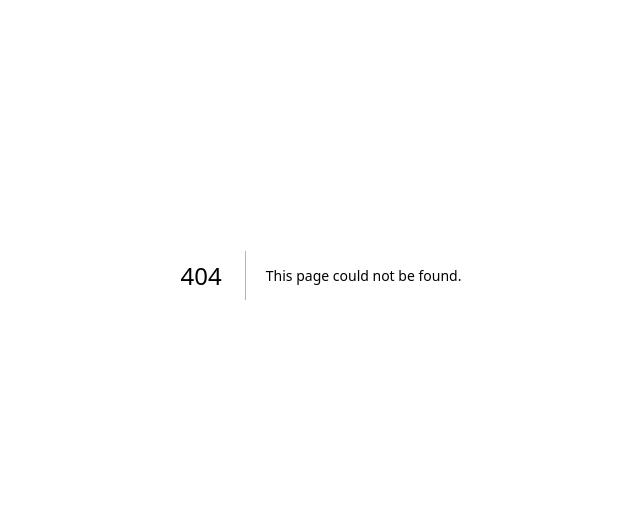
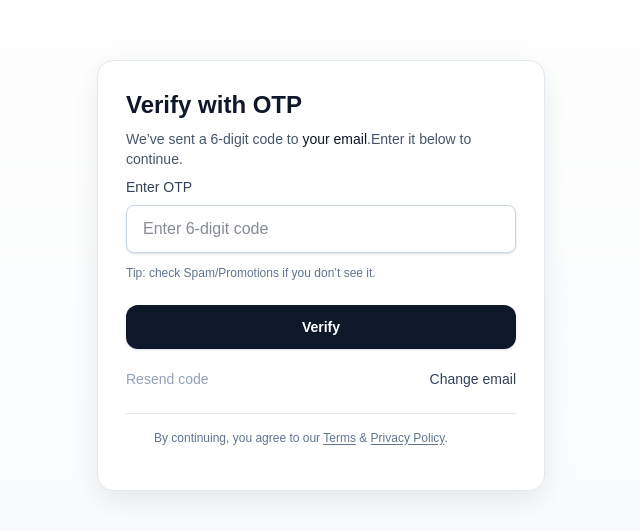
Before and after one commit to TakshilCodes/shopkart-ecom, a Next.js app: page /signup/verify in a window 1280 px wide. Before the commit this address had no page. Shown: the part 125-656 px from the top of the page, without its empty margins (319-959 px from the left). Built offline with nearby package versions, Linux system fonts and the light colour scheme.

Commit message:
Add Verify otp page

```diff
--- a/app/(auth)/(public_auth)/signup/page.tsx
+++ b/app/(auth)/(public_auth)/signup/page.tsx
@@ -57,7 +57,10 @@ export default function Signup() {
                 setError(res.data.error)
                 return setLoading(false)
             }
+
+            router.push(`/signup/verify?verify=${data.email}`)
             return setLoading(false)
+
         }catch(e : any){
             setLoading(false)
             return setError(e?.response.data)
--- /dev/null
+++ b/app/(auth)/(public_auth)/signup/verify/page.tsx
@@ -0,0 +1,110 @@
+"use client"
+import axios from "axios";
+import { useRouter, useSearchParams } from "next/navigation";
+import { useState } from "react"
+import { ClipLoader } from "react-spinners";
+import z from "zod";
+
+export default function Verify() {
+    const [otp, setOtp] = useState('')
+    const [loading, setLoading] = useState(false);
+    const [error, setError] = useState('')
+
+    const router = useRouter();
+
+    const params = useSearchParams();
+    const pendingEmail = params.get("verify");
+
+    const otpValidation = z.string().min(6).max(6)
+
+    async function handleSubmit(e: any) {
+        try {
+            e.preventDefault()
+            setLoading(true);
+            setError("");
+
+            if (!pendingEmail) {
+                setError("Email missing. Please SignUp/SignIn again.");
+                setLoading(false);
+                return;
+            }
+
+            const validate = otpValidation.safeParse(otp)
+
+            if (!validate.success) {
+                setError('Invalid Otp')
+                return setLoading(false)
+            }
+
+            const res = await axios.post('/api/auth/signup/verify', { pendingEmail, otp })
+
+            if (!res.data.ok) {
+                setError(res.data.error)
+                return setLoading(false)
+            }
+
+            router.push('/')
+            return setLoading(false)
+        } catch (e: any) {
+            setError(e?.response?.data?.error || e?.message || "Something went wrong");
+            return setLoading(false)
+        }
+    }
+    return (
+        <div className="min-h-screen bg-linear-to-b from-white to-slate-50 flex items-center justify-center px-4">
+            <div className="w-full max-w-md">
+                <div className="rounded-2xl bg-white shadow-[0_10px_30px_rgba(2,6,23,0.08)] border border-slate-200">
+                    <div className="p-6 sm:p-7">
+                        <h1 className="text-xl sm:text-2xl font-semibold text-slate-900">
+                            Verify with OTP
+                        </h1>
+                        <p className="mt-2 text-sm text-slate-600">We’ve sent a 6-digit code to{" "}<span className="font-medium text-slate-900">your email</span>.Enter it below to continue.</p>
+
+                        <div className="mt-2">
+                            <form onSubmit={handleSubmit}>
+                                <label className="block text-sm font-medium text-slate-700 mb-2">
+                                    Enter OTP
+                                </label>
+
+                                <input
+                                    type="text"
+                                    inputMode="numeric"
+                                    maxLength={6}
+                                    placeholder="Enter 6-digit code"
+                                    className="w-full h-12 rounded-lg border border-slate-300 px-4 text-base text-slate-900 outline-none shadow-sm focus:border-black focus:ring-2 focus:ring-black/10"
+                                    onChange={(e) => setOtp(e.target.value)}
+                                />
+
+                                {error ? <p className="mt-2 text-sm text-red-600">{error}</p> : null}
+
+                                <div className="mt-3 text-xs text-slate-500">Tip: check Spam/Promotions if you don’t see it.</div>
+
+                                <button
+                                    className="mt-6 w-full rounded-xl bg-slate-900 px-4 py-3 text-sm font-semibold text-white shadow-sm hover:bg-slate-800 active:bg-slate-950 focus:outline-none focus:ring-4
+                                                    focus:ring-slate-200 disabled:opacity-60 disabled:cursor-not-allowed"
+                                    type="submit"
+                                    disabled={loading}
+                                >
+
+                                    {loading ? <ClipLoader color={"#fff"} loading={loading} /> : "Verify"}
+                                </button>
+                            </form>
+
+                            <div className="mt-5 flex items-center justify-between text-sm">
+                                <button className="font-medium text-slate-700 hover:text-slate-900 disabled:text-slate-400 disabled:cursor-not-allowed" disabled>Resend code</button>
+
+                                <button className="font-medium text-slate-700 hover:text-slate-900">Change email</button>
+                            </div>
+
+                            <div className="border-t border-slate-200 px-6 sm:px-7 py-4 text-xs text-slate-500 mt-6">By continuing, you agree to our{" "}
+                                <span className="underline underline-offset-2 hover:text-slate-700 cursor-pointer">Terms</span>
+                                {" "}&{" "}
+                                <span className="underline underline-offset-2 hover:text-slate-700 cursor-pointer">Privacy Policy</span>.
+                            </div>
+                        </div>
+                    </div>
+                </div>
+            </div>
+        </div>
+    )
+}
--- /dev/null
+++ b/app/api/auth/signup/verify/route.ts
@@ -0,0 +1,69 @@
+import prisma from "@/lib/prisma";
+import { redis } from "@/lib/redis";
+import bcrypt from "bcryptjs";
+import { NextRequest, NextResponse } from "next/server";
+
+type UserData = {
+    email: string,
+    displayName: string,
+    passwordHash: string,
+    otpHash: string
+}
+
+export async function POST(req: NextRequest) {
+    try {
+        const { pendingEmail, otp } = await req.json()
+
+        const user = await redis.get(`otp:pending:${pendingEmail}`) as UserData;
+
+        if (!user) {
+            return NextResponse.json({
+                ok: false,
+                msg: null,
+                error: "Otp Expired!"
+            }, { status: 404 })
+        }
+
+
+        const userotp = user?.otpHash
+        const isValid = await bcrypt.compare(String(otp), userotp)
+
+        if (isValid) {
+
+            await prisma.users.create({
+                data: {
+                    DisplayName: user.displayName!,
+                    email: user.email!,
+                    Hashpassword: user.passwordHash,
+                    role: 'User'
+                }
+            })
+
+            await redis.del(`otp:pending:${pendingEmail}`);
+
+            return NextResponse.json({
+                ok: true,
+                msg: "Done",
+                error: null
+            }, { status: 200 })
+        } else {
+            return NextResponse.json({
+                ok: false,
+                msg: null,
+                error: "Otp Invalid"
+            }, { status: 400 })
+        }
+
+    } catch (e: any) {
+        return NextResponse.json(
+            {
+                ok: false,
+                msg: null,
+                error: "Something went wrong!"
+            },
+            {
+                status: 500
+            }
+        );
+    }
+}
--- a/app/page.tsx
+++ b/app/page.tsx
@@ -1,11 +1,19 @@
+import { getServerSession } from "next-auth";
+import { redirect } from "next/navigation";
 import { email, uuid } from "zod";
 
-export default function Home() {
+export default async function Home() {
+
+  const session = await getServerSession()
+
+  if(!session?.user.id){
+    redirect('/signup')
+  }
   return (
     <div className="flex min-h-screen items-center justify-center">
       <main className="flex min-h-screen w-full max-w-3xl flex-col items-center justify-between py-32 px-16 sm:items-start">
         <div>
-          Home
+          {session.user.email}
         </div>
       </main>
     </div>
--- a/lib/auth.ts
+++ b/lib/auth.ts
@@ -88,7 +88,6 @@ export const authOptions: NextAuthOptions = {
                     return prisma.users.create({
                         data: {
                             email,
-                            username: uname,
                             DisplayName: uname,
                             role: "User"
                         },
```
Also changed, not shown: 2 other files (tests, documents, lock files or other folders).
